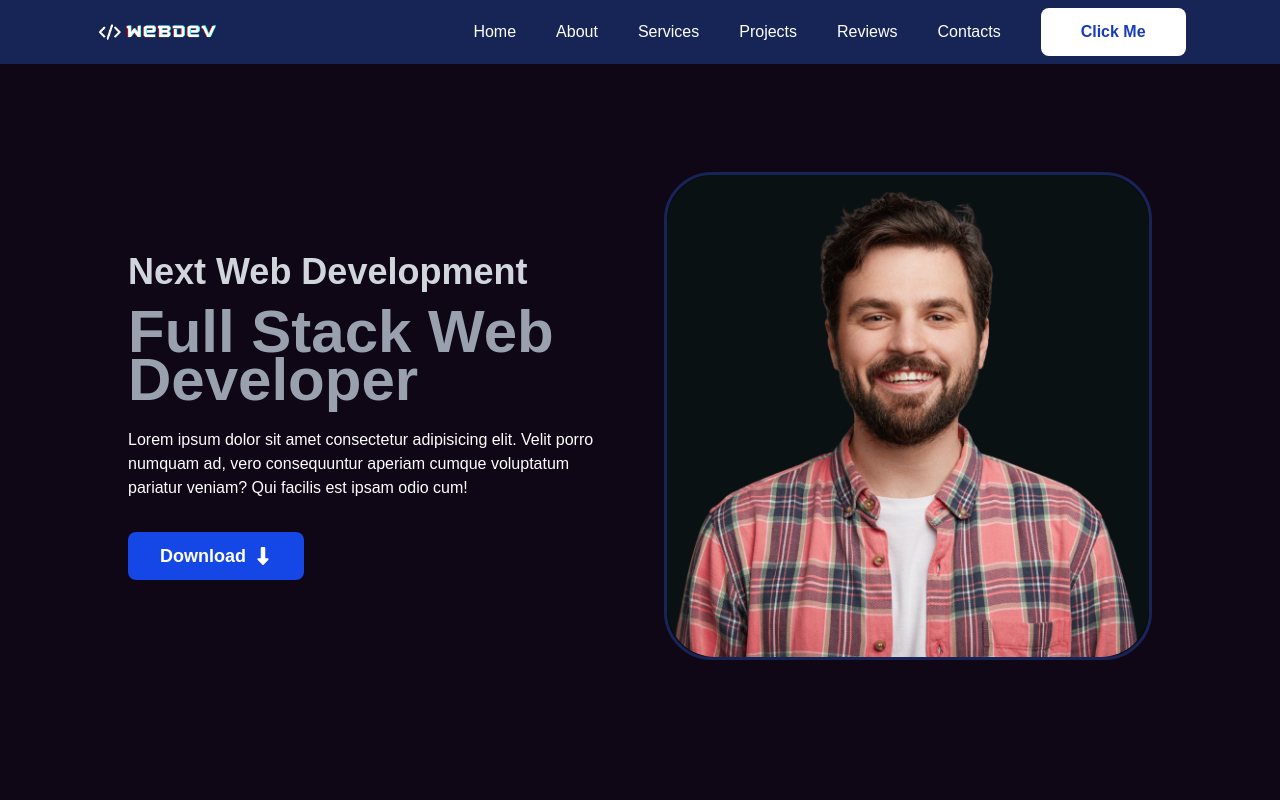
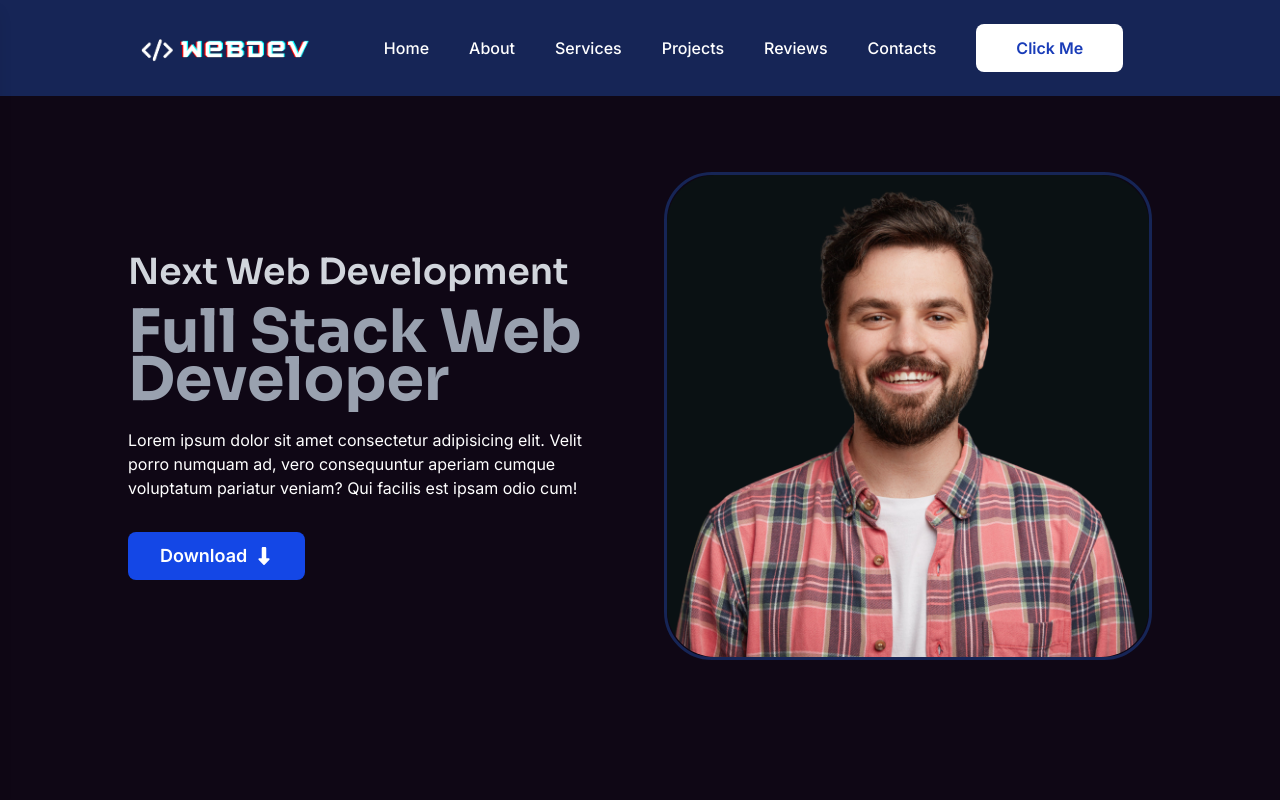
Before and after one commit to Ajay-Diviloper/myportfolio, a Next.js app: page / in a window 1280 px wide. Shown: the top 800 px of the page. Built offline with nearby package versions, Linux system fonts and the light colour scheme.

Commit message:
this aftter heder correction

```diff
--- a/app/globals.css
+++ b/app/globals.css
@@ -20,8 +20,13 @@
 body {
   color: var(--foreground);
   background: var(--background);
-  font-family: Arial, Helvetica, sans-serif;
+  font-family: var(--font-inter), sans-serif;
 }
+
+h1, h2 {
+  font-family: var(--font-sora), sans-serif;
+}
+
 @layer components {
   .nav_link {
     @apply relative text-base font-medium text-white after:block after:content-['']
--- a/app/layout.tsx
+++ b/app/layout.tsx
@@ -1,10 +1,9 @@
 import type { Metadata } from "next";
-import { Geist, Geist_Mono } from "next/font/google";
+import { Geist, Geist_Mono, Inter, Sora } from "next/font/google";
 import "./globals.css";
 import Responsivenav from "@/components/Home/Navbar/Responsivenav";
 import Footer from "@/components/Home/footer/Footer";
 import Scrolltotop from "@/components/Heper/Scrolltotop";
-
 
 const geistSans = Geist({
   variable: "--font-geist-sans",
@@ -15,6 +14,17 @@ const geistMono = Geist_Mono({
   variable: "--font-geist-mono",
   subsets: ["latin"],
 });
+
+const inter = Inter({
+  variable: "--font-inter",
+  subsets: ["latin"],
+});
+
+const sora = Sora({
+  variable: "--font-sora",
+  subsets: ["latin"],
+});
+
 
 export const metadata: Metadata = {
   title: "Full stack",
@@ -29,31 +39,12 @@ export default function RootLayout({
   return (
     <html lang="en" className="custom-scrollbar">
       <body
-        className={`${geistSans.variable} ${geistMono.variable} antialiased`}
+        className={`${geistSans.variable} ${geistMono.variable} ${inter.variable} ${sora.variable} antialiased`}
       >
-
-        <div>
-{/*
-        <AnimatedCursor
-      innerSize={10}
-      outerSize={30}
-
-      outerAlpha={0}
-      innerScale={0.7}
-      outerScale={2}
-      innerStyle={
- {background: "white"}
-      }
-
-     outerStyle={{
-      border : "3px solid white"
-     }}
-    /> */}
-        </div>
-        <Responsivenav/>
+        <Responsivenav />
         {children}
-        <Footer/>
-        <Scrolltotop/>
+        <Footer />
+        <Scrolltotop />
       </body>
     </html>
   );
--- a/components/Home/Navbar/MobileNav.tsx
+++ b/components/Home/Navbar/MobileNav.tsx
@@ -2,7 +2,7 @@ import { navLinks } from "@/constant/constant";
 import Link from "next/link";
 import React from "react";
 import { CgClose } from "react-icons/cg";
-
+import Image from "next/image";
 // Define props type
 type MobProps = {
   shownav: boolean;
@@ -11,12 +11,14 @@ type MobProps = {
 
 const MobileNav = ({ shownav, closenav }: MobProps) => {
   return (
+        // overlay
+        <>
     <div
       className={`fixed inset-0 z-[1000] bg-black transition-opacity duration-300 ${
         shownav ? "opacity-70 visible" : "opacity-0 invisible delay-700"
       }`}
       onClick={closenav} // Closes when clicking outside menu
-    >
+    >   </div>
       {/* Mobile Menu Container */}
       <div
         className={`fixed left-0 top-0 h-full w-[80%] sm:w-[60%] bg-[#0f0715] z-[10000] flex flex-col
@@ -28,15 +30,25 @@ const MobileNav = ({ shownav, closenav }: MobProps) => {
         {/* Close Button */}
         <CgClose
           onClick={closenav}
-          className="absolute top-4 right-6 sm:w-8 sm:h-8 w-6 text-white cursor-pointer"
+          className="absolute top-4 right-6 sm:w-8 sm:h-8 w-8 h-8 text-white cursor-pointer"
           aria-label="Close menu"
         />
 
         {/* Navigation Links */}
-        <nav className="flex flex-col items-center space-y-4 text-white">
+        <nav className="flex flex-col items-center  justify-baseline space-y-4 text-white">
+
+           <Image
+                    src="/images/logo.png"
+                    alt="Company Logo"
+                    width={170}
+                    height={170}
+                    priority
+                    className="text-left"
+                  />
           {navLinks.map((navlink) => (
             <Link key={navlink.id} href={navlink.url} className="text-lg">
-              {navlink.label}
+              <p className="nav_link text-white"> {navlink.label} </p>
+
             </Link>
           ))}
         </nav>
@@ -48,7 +60,7 @@ const MobileNav = ({ shownav, closenav }: MobProps) => {
           </button>
         </div>
       </div>
-    </div>
+      </>
   );
 };
 
--- a/components/Home/Navbar/Nav.tsx
+++ b/components/Home/Navbar/Nav.tsx
@@ -28,17 +28,19 @@ return ()=> {
 }
   }, [])
   return (
-    <nav className="fixed top-0 left-0 w-full h-16 bg-blue-950 z-10 flex items-center justify-center px-4">
-      <div className="flex items-center h-full justify-between w-[90%]">
+    <nav className="fixed top-0 left-0 w-full h-[12vh] bg-blue-950 z-10 flex items-center justify-center px-4">
+      <div className="flex items-center h-full justify-between w-[95%] sm:w-[90%] xl:w-[80%] mx-auto">
         {/* Logo */}
-        <Image
+
+            <Image
           src="/images/logo.png"
           alt="Company Logo"
-          width={150}
-          height={150}
+          width={170}
+          height={170}
           priority
           className="text-left"
         />
+
 
         <div className="flex space-x-10">
           {/* Desktop Links */}
@@ -52,7 +54,7 @@ return ()=> {
 
           {/* CTA & Mobile Menu Icon */}
           <div className="flex items-center space-x-4">
-            <button className="md:px-10 md:py-3 px-8 py-3 text-blue-800 font-semibold sm:text-base text-sm bg-white rounded-lg">
+            <button className="cursor-pointer hover:bg-gray-200 md:px-10 md:py-3 px-8 py-3 text-blue-800 font-semibold sm:text-base text-sm bg-white rounded-lg">
               Click Me
             </button>
 
```
Also changed, not shown: public/images/logo.png.
